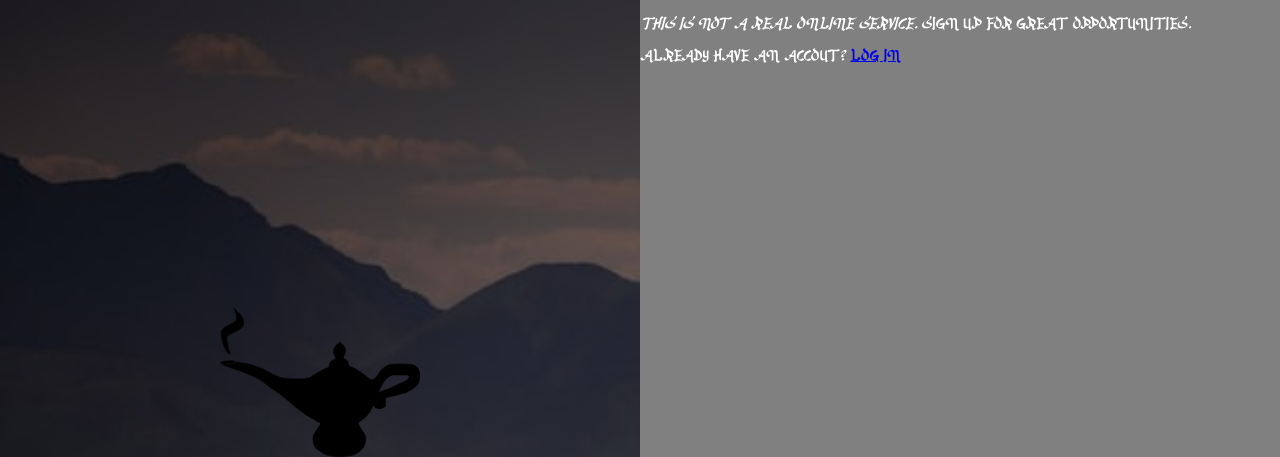
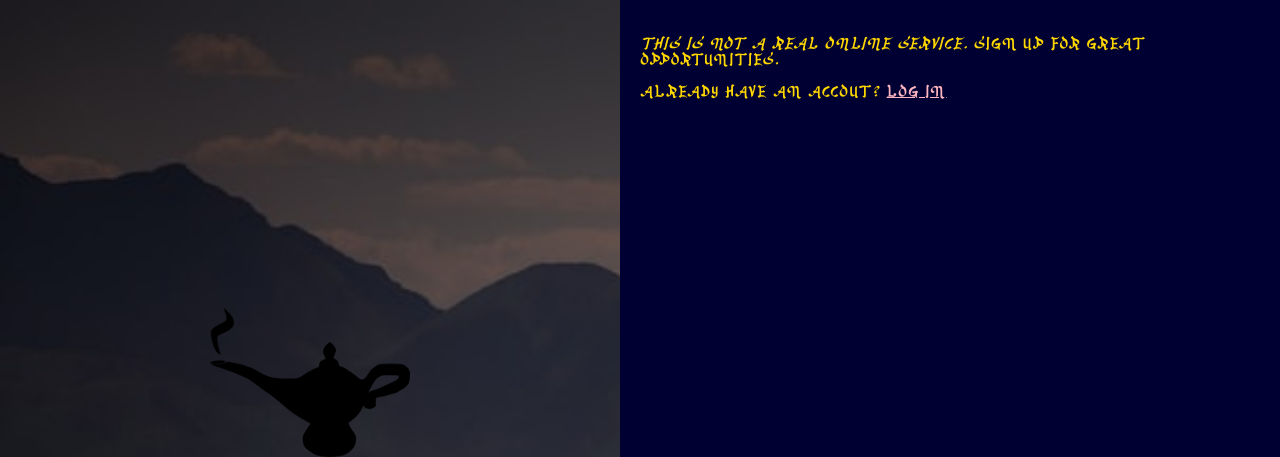
Before and after one commit to System-out-print-Zain/Sign-Up-Form, a plain HTML site: page index.html in a window 1280 px wide. Shown: the top 457 px of the page. Drawn offline with Linux system fonts and the light colour scheme.

Commit message:
Some more styling

```diff
--- a/style.css
+++ b/style.css
@@ -1,6 +1,10 @@
 @font-face {
     font-family: desert-font;
     src: url(assets/Kahlil.otf);
+}
+
+:root {
+    --color: gold;
 }
 
 html {
@@ -8,8 +12,9 @@ html {
     background-size: cover;
     height: 100%;
     font-family: desert-font;
-    color: white;
+    color: var(--color);
     text-transform: uppercase;
+    letter-spacing: 1.5px;
 }
 
 body {
@@ -18,11 +23,7 @@ body {
     height: 100%;
 }
 
-#right {
-    background-color: grey;
-    flex-grow: 1;
-    flex-basis: 50%;
-}
+/*Left Side*/
 
 #left {
     height: 100%;
@@ -42,3 +43,16 @@ body {
     text-align: center;
     font-size: 30px;
 }
+
+/*Right Side*/
+
+#right {
+    background-color: rgb(0, 0, 50);
+    flex-grow: 1;
+    flex-basis: 50%;
+    padding: 20px;
+}
+
+a {
+    color: lightpink;
+}
```
